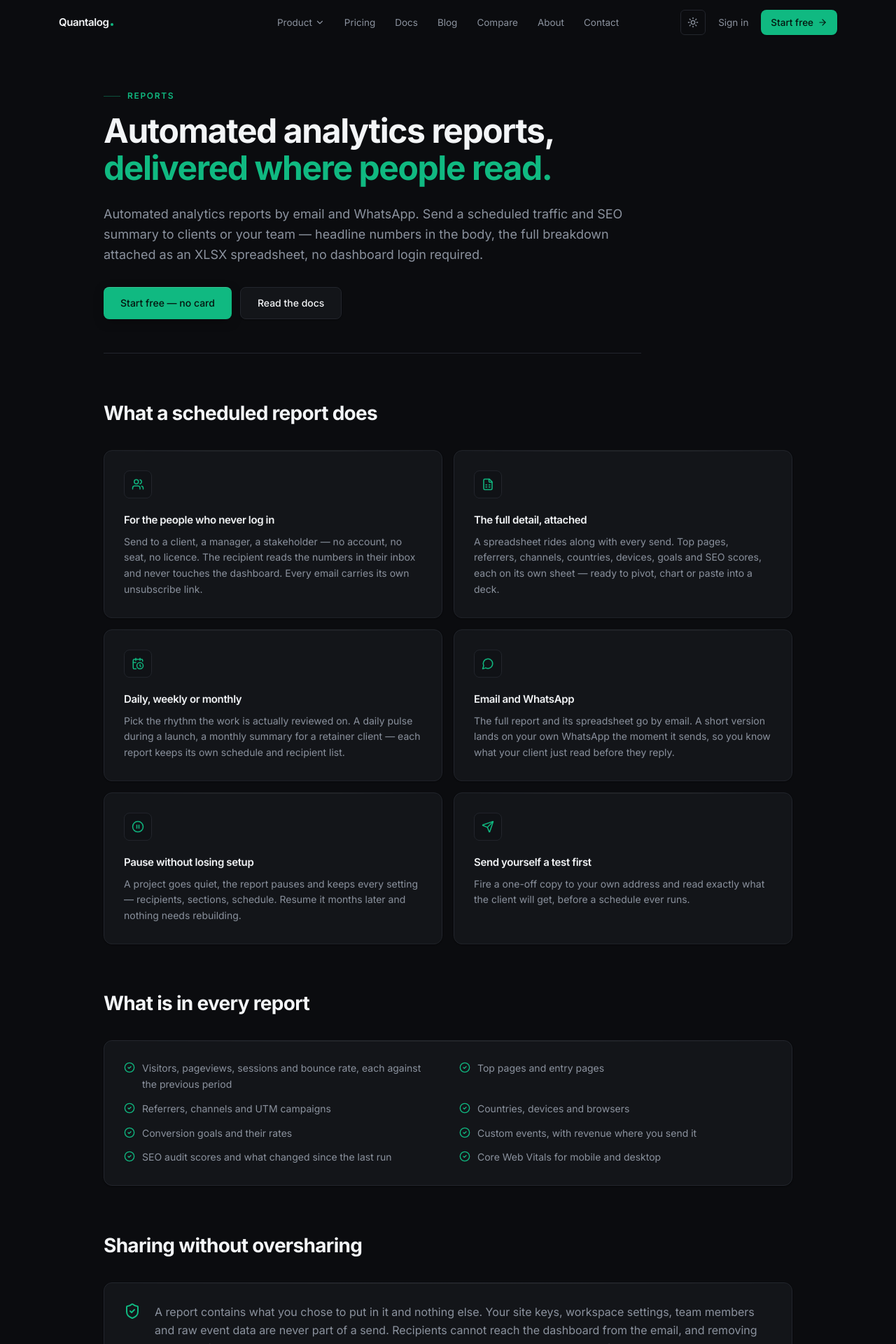
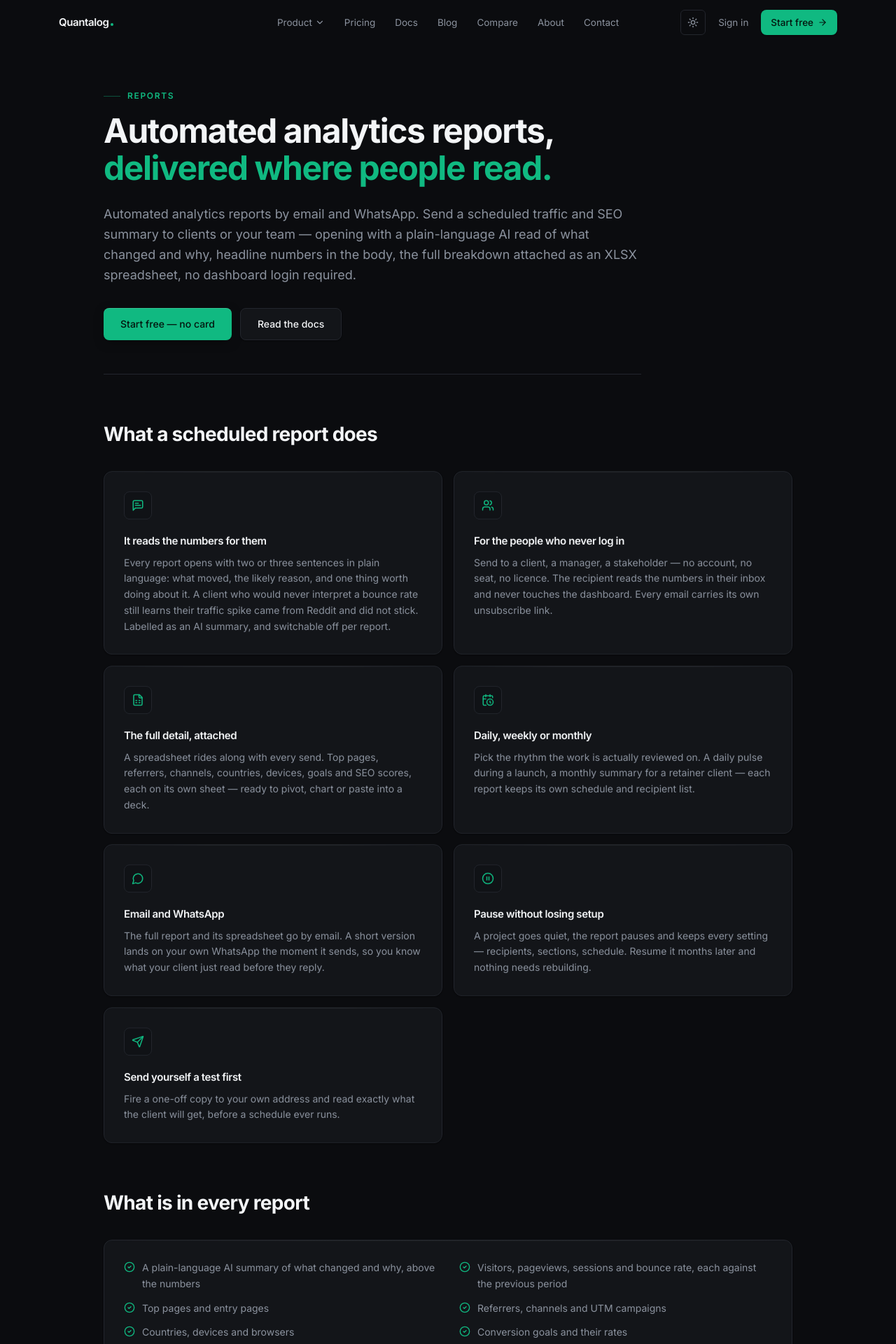
Before and after one commit to daorbit/quantalog-lp, a Next.js app: page /reports in a window 1280 px wide. Shown: the top 1920 px of the page at 70% size. Built offline with nearby package versions, Linux system fonts and the light colour scheme.

Commit message:
new fixs

```diff
--- a/src/app/reports/page.tsx
+++ b/src/app/reports/page.tsx
@@ -6,6 +6,7 @@ import {
   CheckCircle2,
   FileSpreadsheet,
   MessageCircle,
+  MessageSquareText,
   PauseCircle,
   Send,
   ShieldCheck,
@@ -27,9 +28,14 @@ import { site } from "@/lib/site";
  */
 
 const DESCRIPTION =
-  "Automated analytics reports by email and WhatsApp. Send a scheduled traffic and SEO summary to clients or your team — headline numbers in the body, the full breakdown attached as an XLSX spreadsheet, no dashboard login required.";
+  "Automated analytics reports by email and WhatsApp. Send a scheduled traffic and SEO summary to clients or your team — opening with a plain-language AI read of what changed and why, headline numbers in the body, the full breakdown attached as an XLSX spreadsheet, no dashboard login required.";
 
 const capabilities = [
+  {
+    icon: MessageSquareText,
+    title: "It reads the numbers for them",
+    body: "Every report opens with two or three sentences in plain language: what moved, the likely reason, and one thing worth doing about it. A client who would never interpret a bounce rate still learns their traffic spike came from Reddit and did not stick. Labelled as an AI summary, and switchable off per report.",
+  },
   {
     icon: Users,
     title: "For the people who never log in",
@@ -63,6 +69,7 @@ const capabilities = [
 ];
 
 const included = [
+  "A plain-language AI summary of what changed and why, above the numbers",
   "Visitors, pageviews, sessions and bounce rate, each against the previous period",
   "Top pages and entry pages",
   "Referrers, channels and UTM campaigns",
@@ -77,6 +84,14 @@ const faqs = [
   {
     q: "Can I send analytics reports to clients without giving them a login?",
     a: "Yes — that is what the feature is for. A recipient needs no account and occupies no seat. They receive the email, read the headline numbers and open the attached spreadsheet if they want the detail.",
+  },
+  {
+    q: "What is the AI summary in a report?",
+    a: "Two or three sentences at the top of the email explaining what changed over the period, the most likely reason for it, and one thing worth doing. It is written by a language model reading only your own figures from that report, and it is labelled as an AI summary so recipients know it is interpretation rather than measurement. It is on by default and can be switched off per report.",
+  },
+  {
+    q: "Is my analytics data sent anywhere to generate the summary?",
+    a: "Only the figures already in that report — the headline numbers and the top breakdowns — are sent to the model that writes the paragraph. No raw visitor records, nothing from other workspaces, and nothing that identifies an individual visitor. Turning the AI summary off for a report means nothing from it is sent at all.",
   },
   {
     q: "What format is the attachment?",
```
